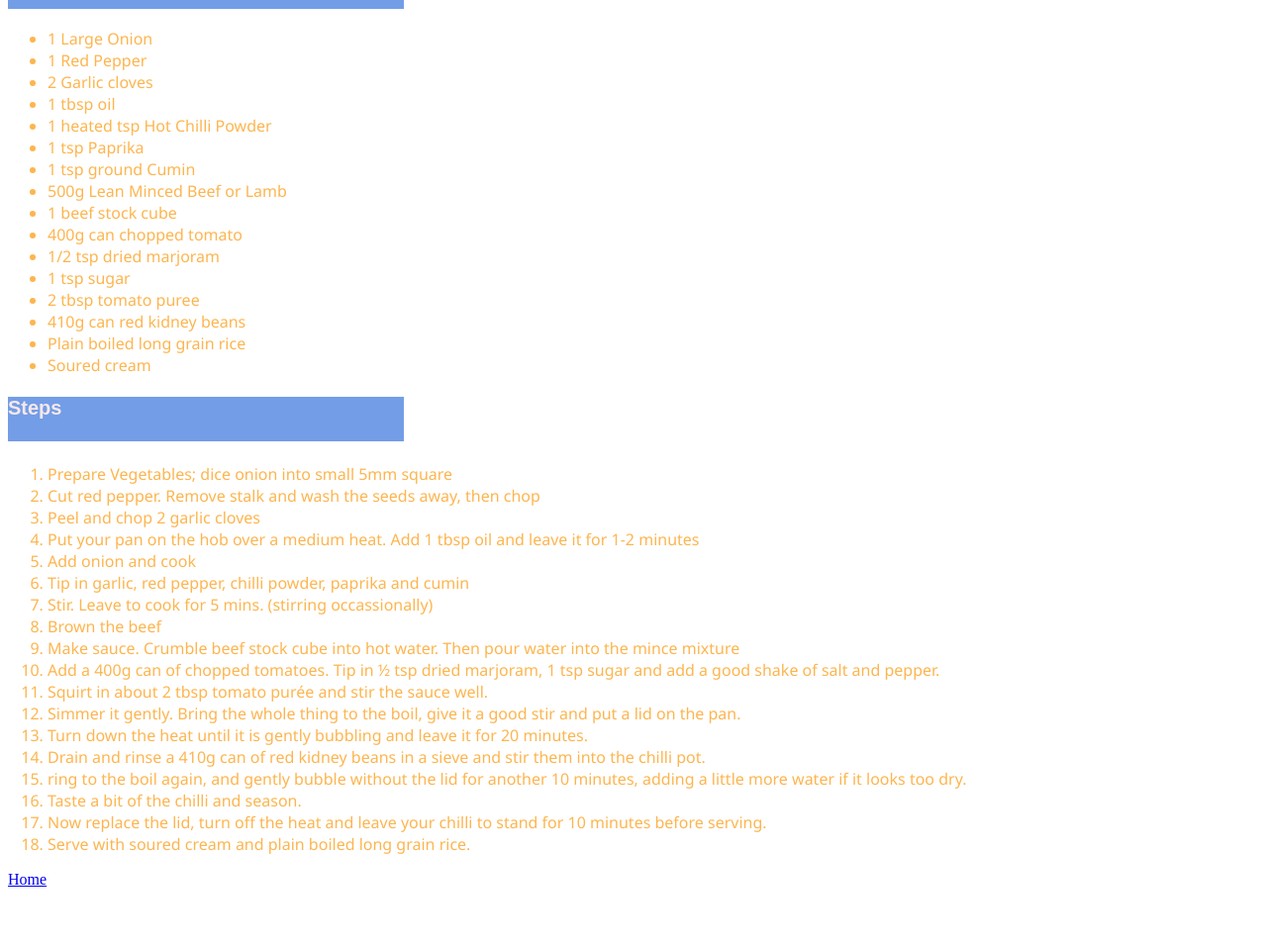
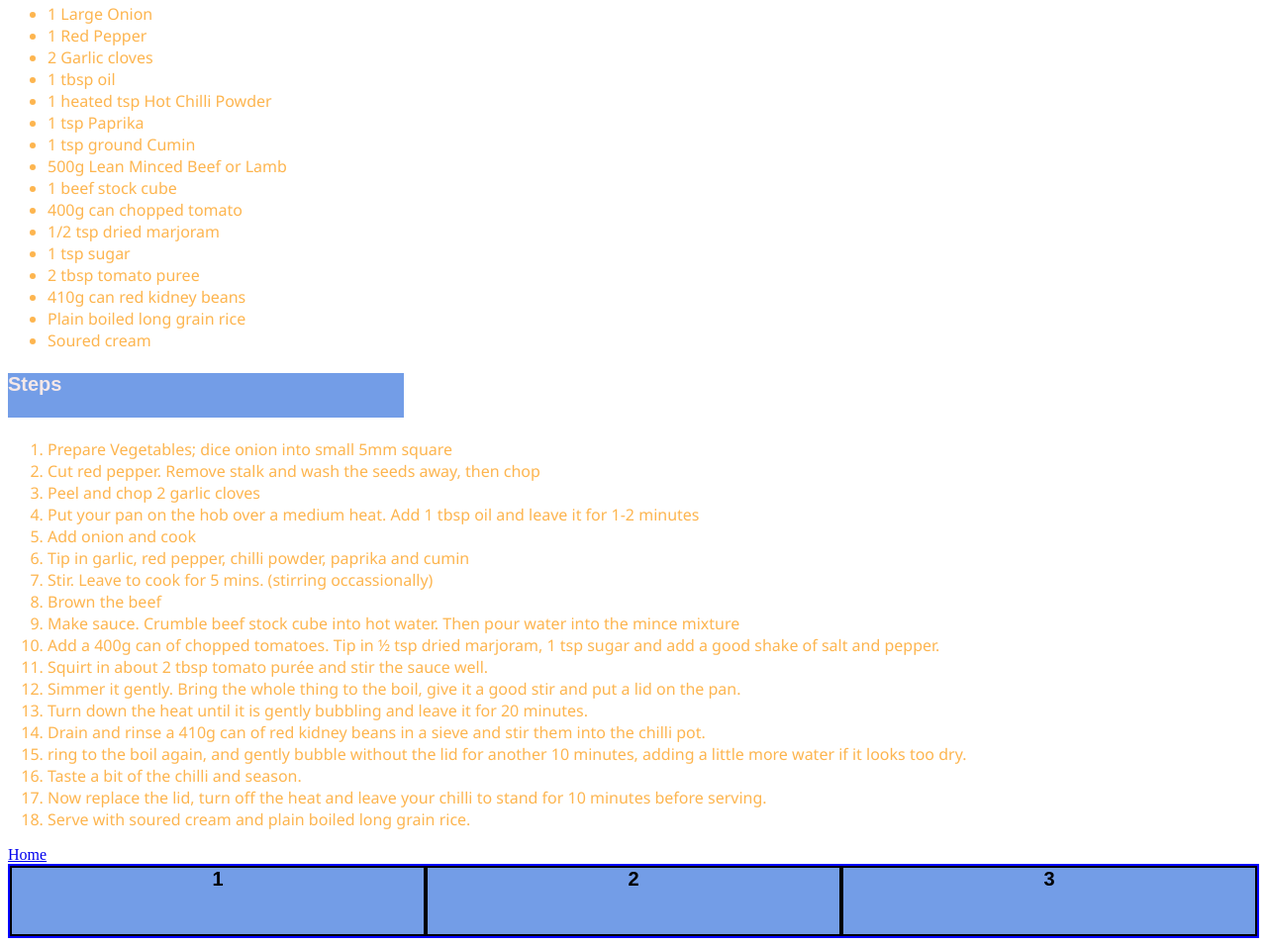
Before and after one commit to joshuaraz/odin-recipes, a plain HTML site: page Chilli-con-carne.html in a window 1280 px wide. Shown: the part 622-1578 px from the top of the page at 99% size. Before the commit the page ends 1528 px from the top, so only its background shows below. Drawn offline with Linux system fonts and the light colour scheme.

Commit message:
add flexbox

```diff
--- a/Chilli-con-carne.html
+++ b/Chilli-con-carne.html
@@ -52,6 +52,12 @@
     </ol>
 
 <a href="./index.html">Home</a>
+
+<div class="options">
+  <div class="1">1</div>
+  <div class="2">2</div>
+  <div class="3">3</div>
+</div>
 </body>
 
 </html>
--- a/styles.css
+++ b/styles.css
@@ -13,7 +13,7 @@ html {
     color:rgb(245, 232, 232);
     width:400px;
     height:45px;
-    display:block;
+    display:flex;
 }
 
 .headers#top {
@@ -21,8 +21,7 @@ width:400px;
 height:75px;
 border: 2px solid rgb(253, 181, 79);
 padding: 20px 20px;
-margin: auto;
-display:inline-block;
+display:flex;
 }
 
 p,
@@ -37,3 +36,23 @@ li{
     font-weight:bolder;
     color: rgb(253, 181, 79);
      }
+
+.options {
+    font-family: Arial, Helvetica, sans-serif;
+    font-size: 20px;
+    font-weight: bold;
+    background-color:rgb(115, 157, 231);
+    border: 2px solid blue;
+    height: 75px;
+    width: auto;
+
+    flex-direction: row;
+    display:flex;
+  }
+
+.options div {
+    border: 2px solid black;
+    flex: auto;
+    text-align: center;
+
+}
```
